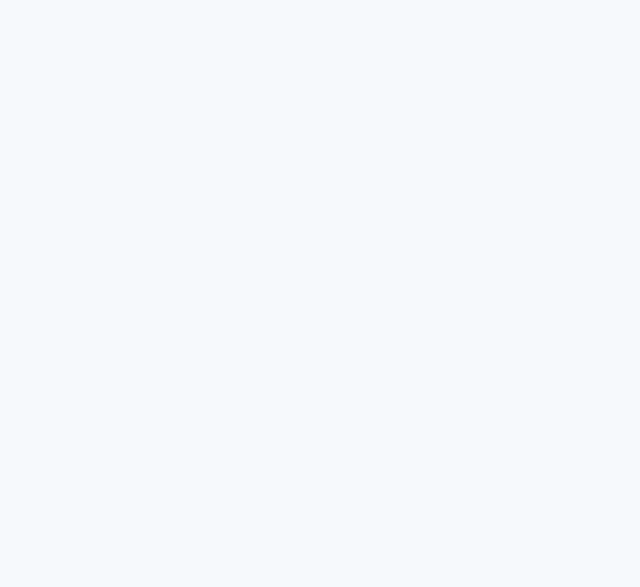
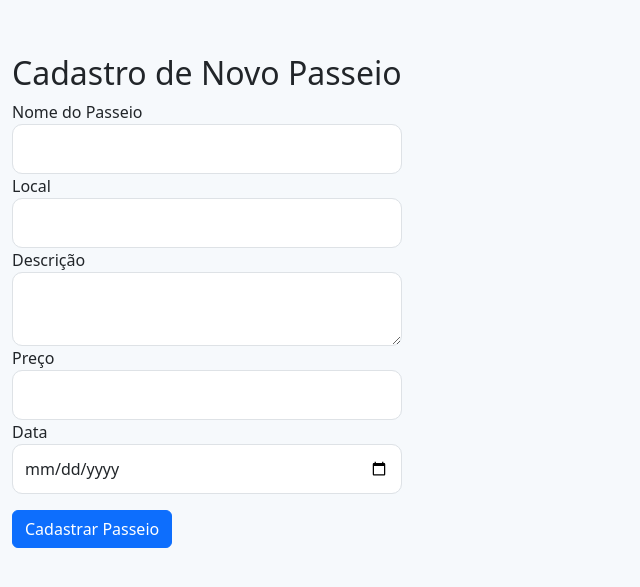
Before and after one commit to LivsDev/FMT_Brazil365_M2, a React (Vite) app: page /passeio/novo in a window 1280 px wide. Before the commit this address had no page. Shown: the part 123-710 px from the top of the page, without its empty margins (0-640 px from the left). Built offline with nearby package versions, Linux system fonts and the light colour scheme.

Commit message:
remoção de importações não utilizadas

```diff
--- a/src/pages/CadastroPasseio.jsx
+++ b/src/pages/CadastroPasseio.jsx
@@ -1,88 +1,139 @@
-import React, { useState } from 'react';
-import { useAuth } from '../contexts/AuthContext';
-import { salvarPasseio } from '../services/passeioService'; // Importa a função para salvar passeio
+import { useState } from 'react';
 import { useNavigate } from 'react-router-dom';
-import './Form.css';
 
-function CadastroPasseio() {
-    const { usuarioLogado } = useAuth(); // Obtém o usuário logado
-    const navigate = useNavigate(); // Hook para navegação
-    const [formValues, setFormValues] = useState({
-      nome: '',
-      local: '',
-      descricao: '',
-      preco: '',
-      data: '',
-    });
+const CadastroPasseio = () => {
+  const [nomePasseio, setNomePasseio] = useState('');
+  const [local, setLocal] = useState('');
+  const [descricao, setDescricao] = useState('');
+  const [preco, setPreco] = useState('');
+  const [data, setData] = useState('');
+  const [erro, setErro] = useState(null);
+  const navigate = useNavigate();
 
-    const [errors, setErrors] = useState({}); // Estado para armazenar erros de validação
+  // Função para validar e cadastrar um novo passeio
+  const handleCadastroPasseio = (e) => {
+    e.preventDefault();
 
-    // Função para lidar com mudanças nos campos do formulário
-      const handleChange = (e) => {
-      setFormValues({
-        ...formValues,
-        [e.target.name]: e.target.value,
-      });
-      setErrors({
-        ...errors,
-        [e.target.name]: '',
-      });
+    // Validação dos campos obrigatórios
+    if (!nomePasseio || !local || !preco || !data) {
+      setErro('Preencha todos os campos obrigatórios.');
+      return;
+    }
+
+     // Validação do limite de caracteres
+     if (nomePasseio.length > 100) {
+      setErro('O nome do passeio não pode ultrapassar 100 caracteres.');
+      return;
+    }
+
+    if (descricao.length > 500) {
+      setErro('A descrição não pode ultrapassar 500 caracteres.');
+      return;
+    }
+
+    // Recupera os passeios cadastrados do localStorage
+    const passeiosCadastrados = JSON.parse(localStorage.getItem('passeios')) || [];
+
+    // Validação de nome único para o guia
+    const passeioExistente = passeiosCadastrados.find((passeio) => passeio.nomePasseio === nomePasseio);
+    if (passeioExistente) {
+      setErro('Já existe um passeio com este nome cadastrado.');
+      return;
+    }
+
+     // Cria um novo passeio
+     const novoPasseio = {
+      nomePasseio,
+      local,
+      descricao,
+      preco,
+      data,
     };
 
-     // Função para validar o formulário
-    const validateForm = () => {
-    const newErrors = {};
+     // Adiciona o novo passeio à lista de passeios e salva no localStorage
+     passeiosCadastrados.push(novoPasseio);
+     localStorage.setItem('passeios', JSON.stringify(passeiosCadastrados));
 
- // Validações dos campos (nome, local, descrição, preço, data)
- setErrors(newErrors);
-    return Object.keys(newErrors).length === 0;
-  };
-
-  // Função para lidar com o envio do formulário
-  const handleSubmit = (e) => {
-    e.preventDefault();
-
-    if (validateForm()) {
-      try {
-        salvarPasseio({
-          ...formValues,
-          emailGuia: usuarioLogado.email,
-        });
-        // Após salvar, redireciona para o dashboard
-        navigate('/dashboard-guia');
-      } catch (error) {
-        // Lide com erros ao salvar o passeio
-        console.error(error);
-      }
-    }
+    // Limpa os campos e redireciona
+    setNomePasseio('');
+    setLocal('');
+    setDescricao('');
+    setPreco('');
+    setData('');
+    setErro(null);
+    navigate('/dashboard-guia');
   };
 
   return (
-    <div className="form-container">
-      <h2>Cadastrar Novo Passeio</h2>
-      <form onSubmit={handleSubmit}>
-        {/* Campo Nome */}
-        <div className="form-field">
-          <label htmlFor="nome">Nome do Passeio</label>
+    <div className="container mt-5">
+      <h2>Cadastro de Novo Passeio</h2>
+      <form onSubmit={handleCadastroPasseio}>
+        <div className="form-group">
+          <label htmlFor="nomePasseio">Nome do Passeio</label>
           <input
             type="text"
-            id="nome"
-            name="nome"
-            value={formValues.nome}
-            onChange={handleChange}
+            className="form-control"
+            id="nomePasseio"
+            value={nomePasseio}
+            onChange={(e) => setNomePasseio(e.target.value)}
+            required
           />
-          {errors.nome && <span className="error-message">{errors.nome}</span>}
         </div>
 
-        {/* Outros campos do formulário (local, descrição, preço, data) */}
-        {/* ... */}
+        <div className="form-group">
+          <label htmlFor="local">Local</label>
+          <input
+            type="text"
+            className="form-control"
+            id="local"
+            value={local}
+            onChange={(e) => setLocal(e.target.value)}
+            required
+          />
+        </div>
 
-        <button type="submit" className="form-button">
-          Cadastrar Passeio
-        </button>
+        <div className="form-group">
+          <label htmlFor="descricao">Descrição</label>
+          <textarea
+            className="form-control"
+            id="descricao"
+            value={descricao}
+            onChange={(e) => setDescricao(e.target.value)}
+            maxLength="500"
+          />
+        </div>
+
+        <div className="form-group">
+          <label htmlFor="preco">Preço</label>
+          <input
+            type="number"
+            className="form-control"
+            id="preco"
+            value={preco}
+            onChange={(e) => setPreco(e.target.value)}
+            required
+          />
+        </div>
+
+        <div className="form-group">
+          <label htmlFor="data">Data</label>
+          <input
+            type="date"
+            className="form-control"
+            id="data"
+            value={data}
+            onChange={(e) => setData(e.target.value)}
+            required
+          />
+        </div>
+
+        {/* Exibição de erros */}
+        {erro && <p className="text-danger">{erro}</p>}
+
+        <button type="submit" className="btn btn-primary mt-3">Cadastrar Passeio</button>
       </form>
     </div>
   );
-}
+};
 
 export default CadastroPasseio;
--- a/src/routes/AppRoutes.jsx
+++ b/src/routes/AppRoutes.jsx
@@ -3,14 +3,14 @@ import Login from '../pages/Login';
 import CadastroUsuario from '../pages/CadastroUsuario';
 import DashboardGuia from '../pages/DashboardGuia'; // Importa o DashboardGuia
 import PrivateRouteGuia from './PrivateRouteGuia'; // Importa a rota privada para guias
-//
+import CadastroPasseio from '../pages/CadastroPasseio';
 
 function AppRoutes() {
     return (
       <Routes>
         <Route path="/login" element={<Login />} />
         <Route path="/cadastro" element={<CadastroUsuario />} />
-
+        <Route path="/passeio/novo" element={<CadastroPasseio />} />
         {/* Rota protegida para o Dashboard do Guia */}
         <Route
         path="/dashboard-guia"
```
